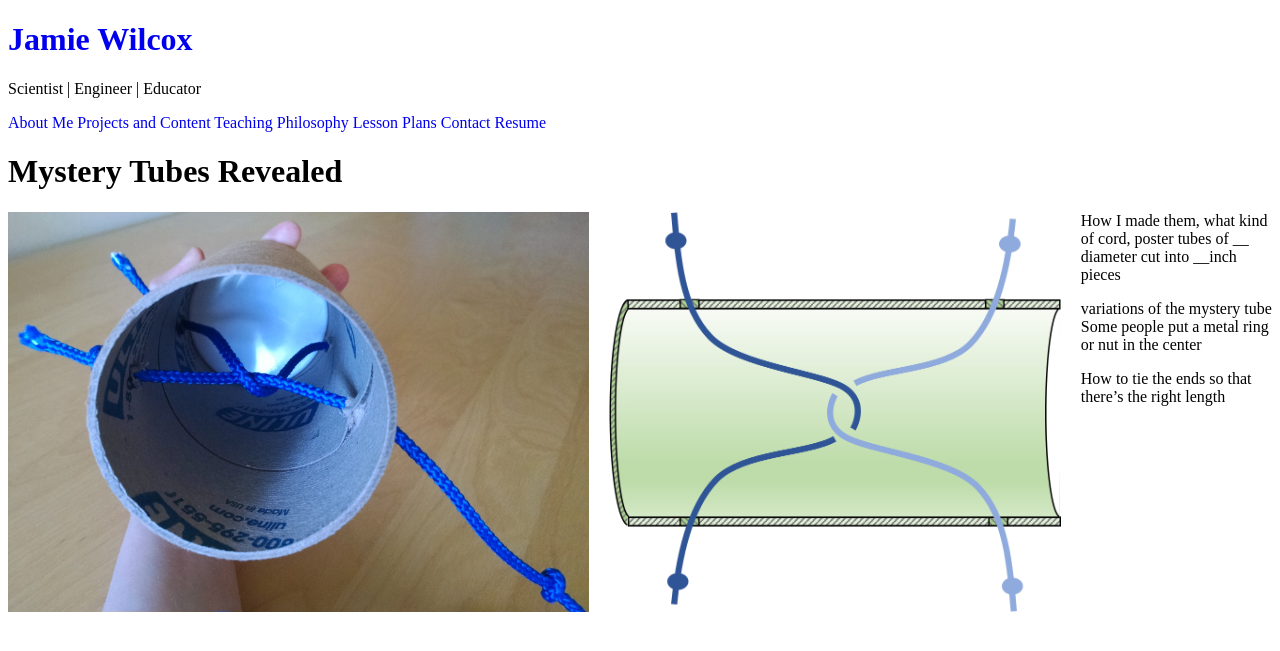
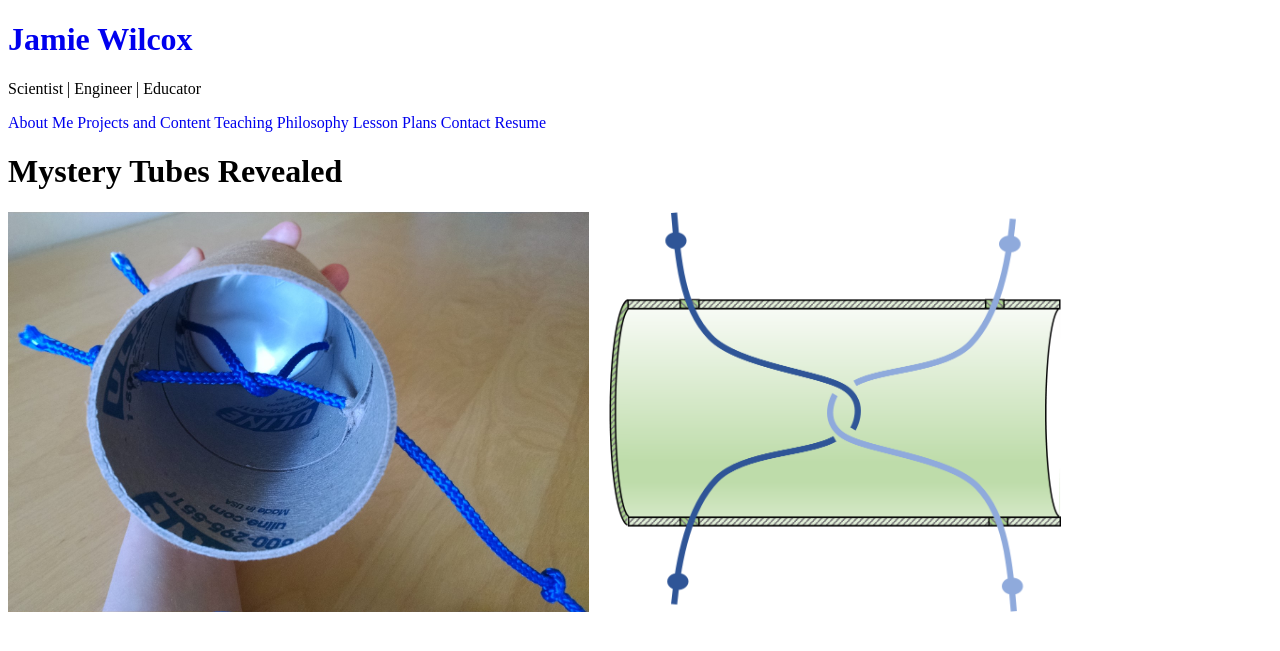
Before and after one commit to yellowcrayon/yellowcrayon.github.io, a Jekyll site: the page built from _posts/2017-07-13-mysterytubesrevealed.md, in a window 1280 px wide. Shown: the top 651 px of the page. Built offline with Jekyll 4.4.1, drawn with Linux system fonts in a browser that asks for light colours.

Commit message:
Revert "Outlined mystery tube post"
This reverts commit c3392b3bf90fc59812df365a99998d59741ed58f.

```diff
--- a/_posts/2017-07-13-mysterytubesrevealed.md
+++ b/_posts/2017-07-13-mysterytubesrevealed.md
@@ -6,11 +6,3 @@ title: Mystery Tubes Revealed
 <img src="/images/MysteryTube3.jpg" height="400" align="left" style="margin-right: 20px"/>
 
 <img src="/images/MysteryTubeCartoon2.png" height="400" align="left" style="margin-right: 20px"/>
-
-
-How I made them, what kind of cord, poster tubes of __ diameter cut into __inch pieces
-
-variations of the mystery tube
-Some people put a metal ring or nut in the center
-
-How to tie the ends so that there's the right length
```
Also changed, not shown: _posts/2017-06-25-mysterytubes.md (+0 -25 lines), index.md (+5 -5 lines).
